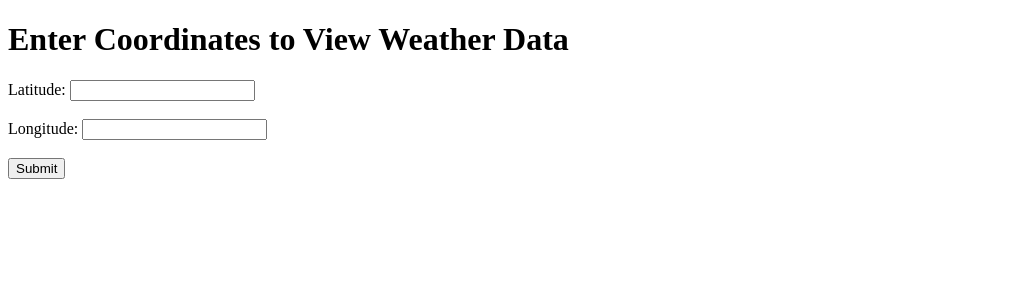
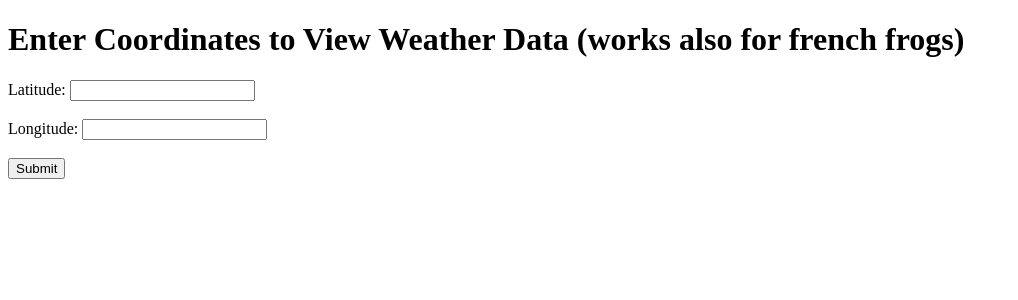
Before and after one commit to Arte1999/WeatherApp, a Flask app: page / in a window 1280 px wide. Shown: the top 300 px of the page, without its empty margins (0-1018 px from the left). Run offline with Flask 3, Linux system fonts and the light colour scheme.

Commit message:
index.html

```diff
--- a/templates/index.html
+++ b/templates/index.html
@@ -39,7 +39,7 @@
 </head>
 <body>
 
-    <h1>Enter Coordinates to View Weather Data</h1>
+    <h1>Enter Coordinates to View Weather Data (works also for french frogs)</h1>
 
     <!-- Form to input latitude and longitude -->
     <form action="/" method="POST">
```
